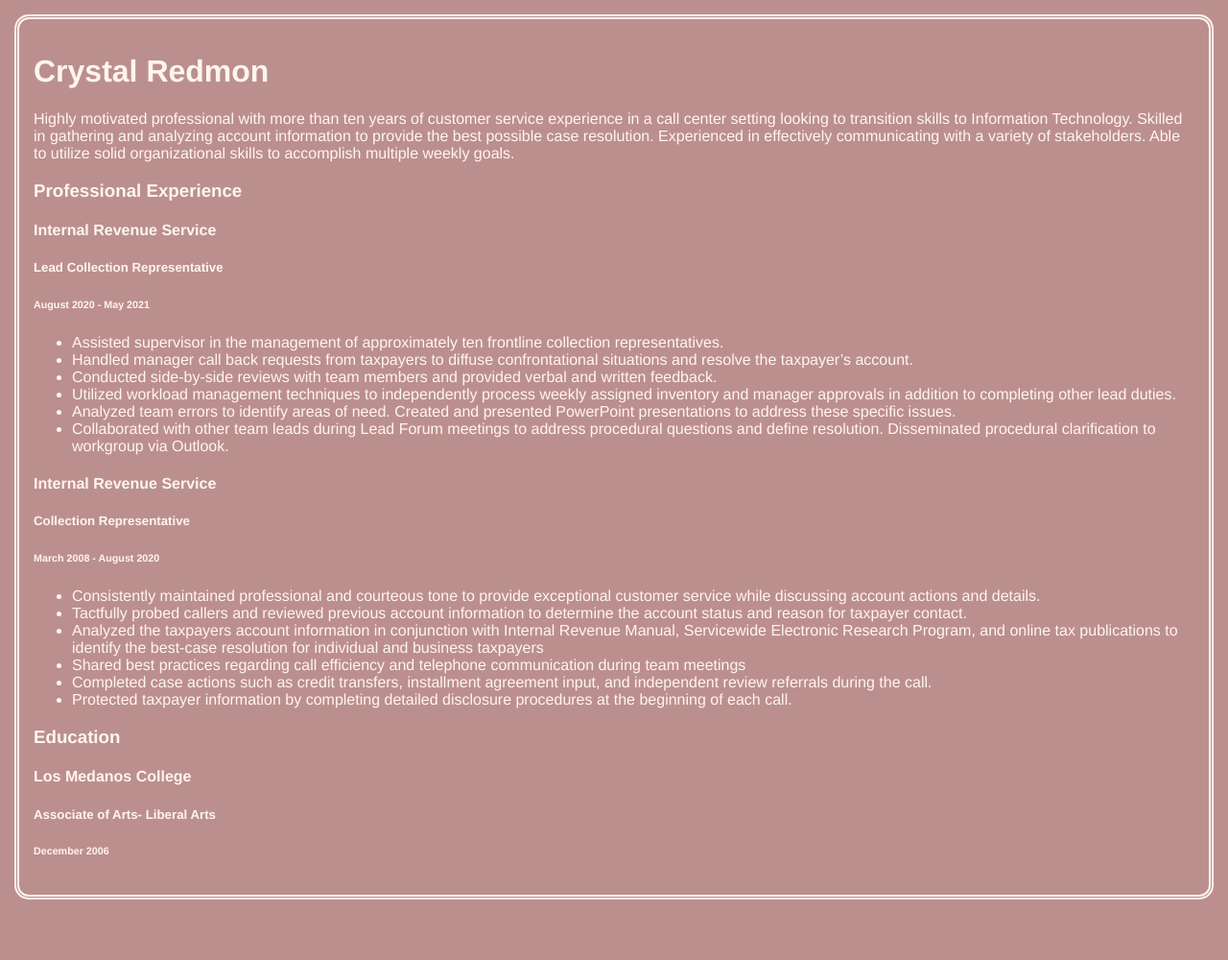
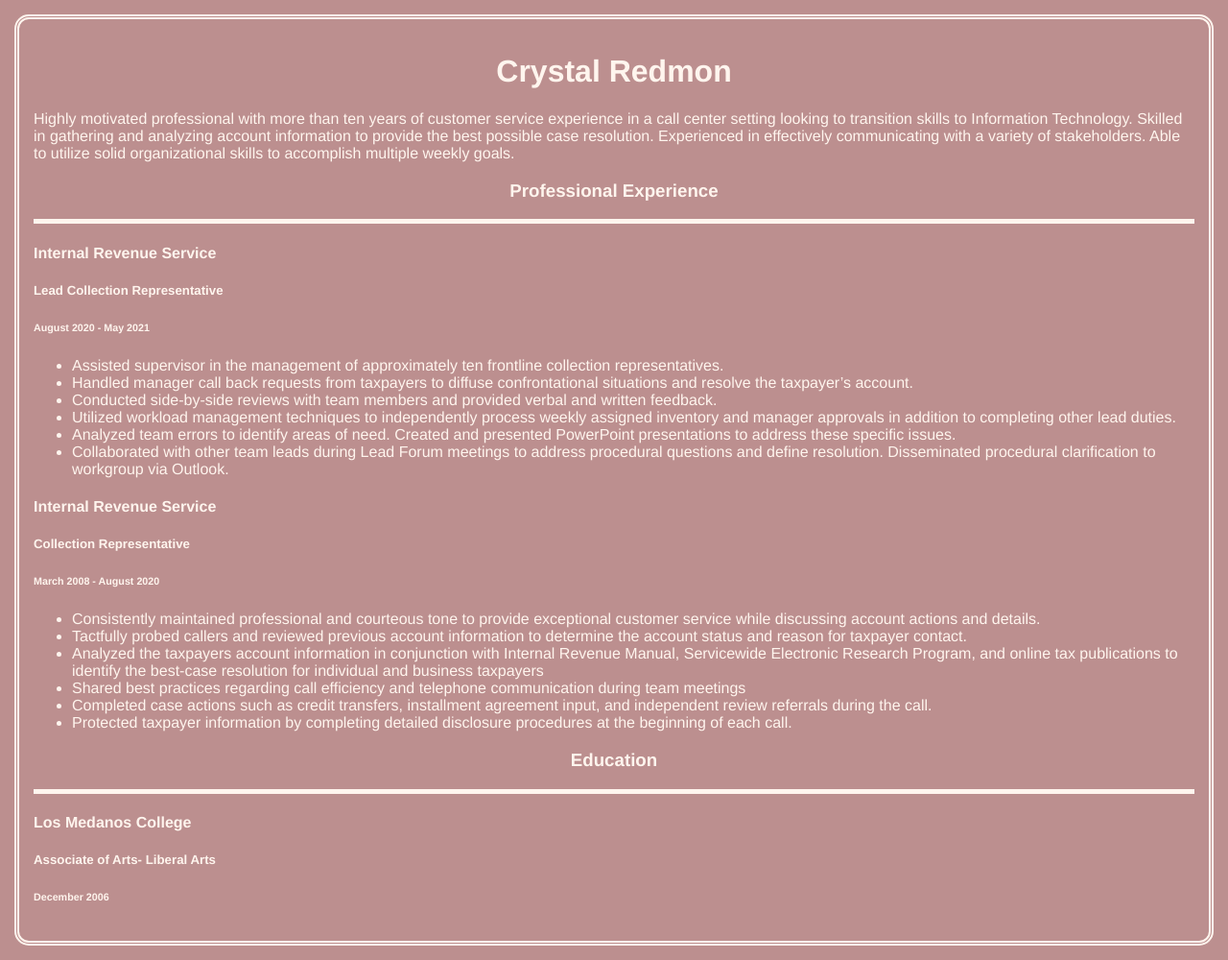
Before and after one commit to CrystalRedmon/CrystalRedmon.github.io, a plain HTML site: page index.html in a window 1280 px wide. Shown: the whole page at 96% size. Before the commit the page ends 952 px from the top, so only its background shows below. Drawn offline with Linux system fonts and the light colour scheme.

Commit message:
Update index.html

```diff
--- a/index.html
+++ b/index.html
@@ -5,20 +5,25 @@
   <meta name="viewport" content="width=device-width">
   <title>JS Bin</title>
   <link rel="stylesheet" href="style.css" />
-  </head>
+</head>
 <body>
-  <div>
+  <div class="title">
     <h1>Crystal Redmon</h2>
-    <p>Highly motivated professional with more than ten years of customer service experience in a call center setting looking to transition skills to Information Technology. Skilled in gathering and analyzing account information to provide the best possible case resolution. Experienced in effectively communicating with a variety of stakeholders. Able to utilize solid organizational skills to accomplish multiple weekly goals.
+  </div>
+    <div>
+      <p>Highly motivated professional with more than ten years of customer service experience in a call center setting looking to transition skills to Information Technology. Skilled in gathering and analyzing account information to provide the best possible case resolution. Experienced in effectively communicating with a variety of stakeholders. Able to utilize solid organizational skills to accomplish multiple weekly goals.
     </p>
   </div>
 
-  <div>
+  <div class= "expheader">
     <h3>Professional Experience</h3>
+  </div>
+  <div class="positionhead1">
       <h4>Internal Revenue Service<h4/>
       <h5>Lead Collection Representative</h5>
       <h6>August 2020 - May 2021</h6>
-
+        </div>
+    <div>
         <ul>
           <li>Assisted supervisor in the management of approximately ten frontline collection representatives. </li>
           <li>Handled manager call back requests from taxpayers to diffuse confrontational situations and resolve the taxpayer’s account. </li>
@@ -27,11 +32,12 @@
           <li>Analyzed team errors to identify areas of need. Created and presented PowerPoint presentations to address these specific issues.</li>
           <li>Collaborated with other team leads during Lead Forum meetings to address procedural questions and define resolution. Disseminated procedural clarification to workgroup via Outlook. </li>
         </ul>
-
+    <div class="positionhead2">
     <h4>Internal Revenue Service<h4/>
       <h5>Collection Representative</h5>
       <h6>March 2008 - August 2020</h6>
-
+        </div>
+     <div>
         <ul>
           <li>Consistently maintained professional and courteous tone to provide exceptional
             customer service while discussing account actions and details.
@@ -49,8 +55,9 @@
             procedures at the beginning of each call. </li>
         </ul>
 
-
+    <div class= "eduheader">
     <h3>Education</h3>
+      </div>
       <h4>Los Medanos College<h4/>
       <h5>Associate of Arts- Liberal Arts</h5>
       <h6>December 2006</h6>
```
